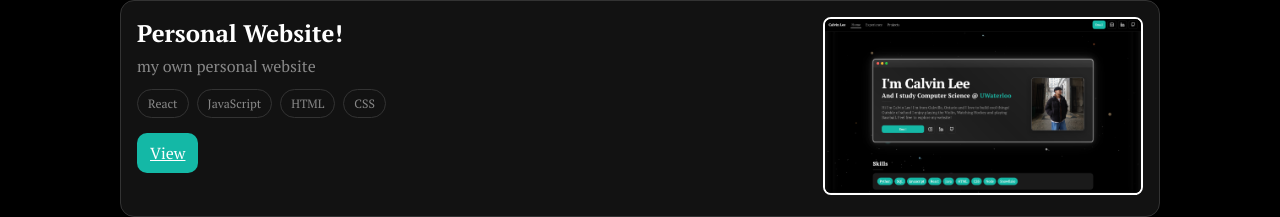
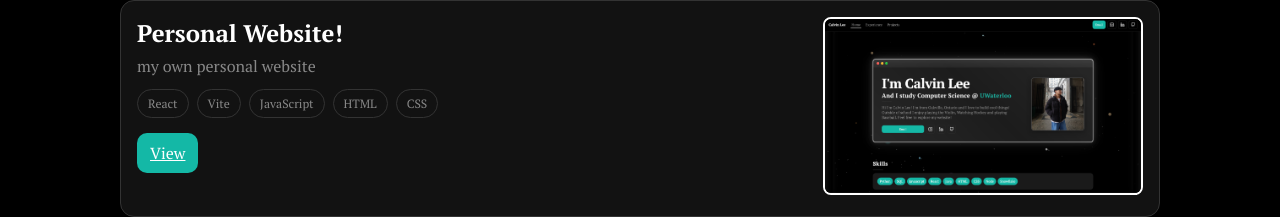
Before and after one commit to Calvinky-Lee/Personal-Website, a React (Vite) app: page / in a window 1280 px wide. Shown: the part 2046-2263 px from the top of the page. Built offline with nearby package versions, Linux system fonts and the light colour scheme.

Commit message:
Add Vite skill to Personal Website project

```diff
--- a/src/sections/Projects.tsx
+++ b/src/sections/Projects.tsx
@@ -10,7 +10,7 @@ type Project = {
 
 const projects: Project[] = [
   { title: 'UW-2DO', description: 'An All in one tasks organiser and chatbot availible tailored for UWaterloo students', link: 'https://github.com/zach3141592/UW-2Do', tags: ['JavaScript','React','HTML','CSS','Node'] },
-  { title: 'Personal Website!', description: 'my own personal website', link: 'https://calvin-lee.ca', tags: ['React','JavaScript','HTML','CSS'], image: '/images/personalwebsite.png' },
+  { title: 'Personal Website!', description: 'my own personal website', link: 'https://calvin-lee.ca', tags: ['React','Vite','JavaScript','HTML','CSS'], image: '/images/personalwebsite.png' },
 ]
 
 export function Projects(): React.ReactElement {
```
